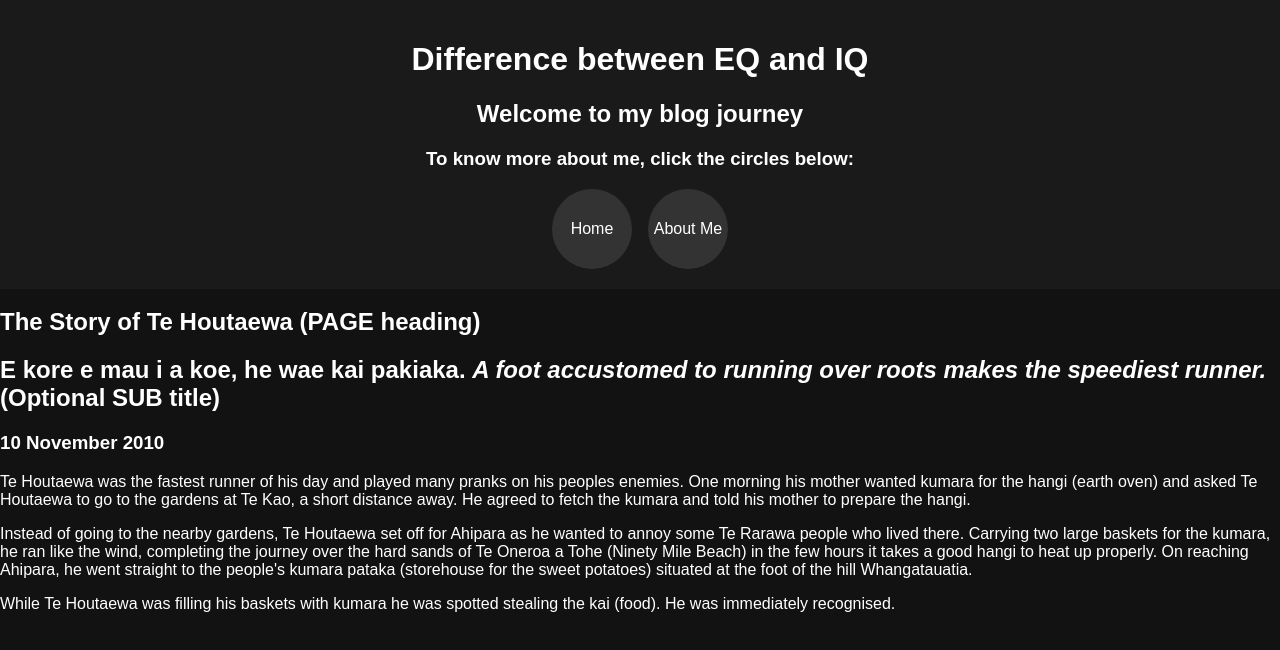
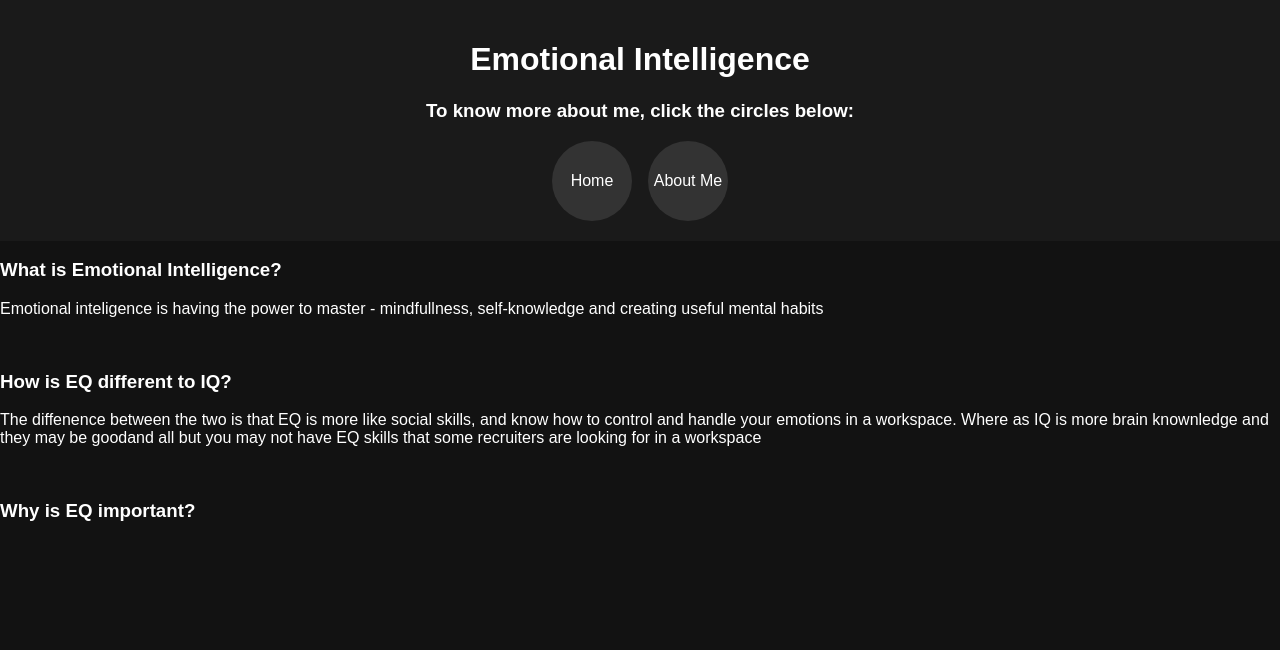
Before and after one commit to Ncam00/ncam00.github.io, a plain HTML site: page blog/emotinal-inteligence.html in a window 1280 px wide. Drawn offline with Linux system fonts and the light colour scheme.

Commit message:
Emotinal inteligence completed to my best abiltity

```diff
--- a/blog/emotinal-inteligence.html
+++ b/blog/emotinal-inteligence.html
@@ -10,10 +10,7 @@
 </head>
 <body>
   <header>
-    <h1>Difference between EQ and IQ</h1>
-    <h2>
-      Welcome to my blog journey
-    </h2>
+    <h1>Emotional Intelligence</h1>
     <h3>To know more about me, click the circles below:</h3>
 
     <nav>
@@ -27,18 +24,16 @@
   <main>
 
     <section>
-       <h1>The Story of Te Houtaewa (PAGE heading)</h1>
-    <h2>E kore e mau i a koe, he wae kai pakiaka. <em>A foot accustomed to running over roots makes the speediest runner.</em> (Optional SUB title) </h2>
-    <h3>10 November 2010</h3>
-      <p>
-        Te Houtaewa was the fastest runner of his day and played many pranks on his peoples enemies. One morning his mother wanted kumara for the hangi (earth oven) and asked Te Houtaewa to go to the gardens at Te Kao, a short distance away. He agreed to fetch the kumara and told his mother to prepare the hangi.
-      </p>
-      <p>
-        Instead of going to the nearby gardens, Te Houtaewa set off for Ahipara as he wanted to annoy some Te Rarawa people who lived there. Carrying two large baskets for the kumara, he ran like the wind, completing the journey over the hard sands of Te Oneroa a Tohe (Ninety Mile Beach) in the few hours it takes a good hangi to heat up properly. On reaching Ahipara, he went straight to the people's kumara pataka (storehouse for the sweet potatoes) situated at the foot of the hill Whangatauatia.
-      </p>
-      <p>
-        While Te Houtaewa was filling his baskets with kumara he was spotted stealing the kai (food). He was immediately recognised.
-      </p>
+
+    <h3>What is Emotional Intelligence?</h3>
+    <p>Emotional inteligence is having the power to master - mindfullness, self-knowledge and creating useful mental habits</p>
+    <br>
+    <h3>How is EQ different to IQ?</h3>
+    <p>The diffenence between the two is that EQ is more like social skills, and know how to control and handle your emotions in a workspace. Where as IQ is more brain knownledge and they may be goodand all but you may not have EQ skills that some recruiters are looking for in a workspace</p>
+    <br>
+    <h3>Why is EQ important?</h3>
+    <p></p>
+    <br>
     </section>
   </main>
 
```
